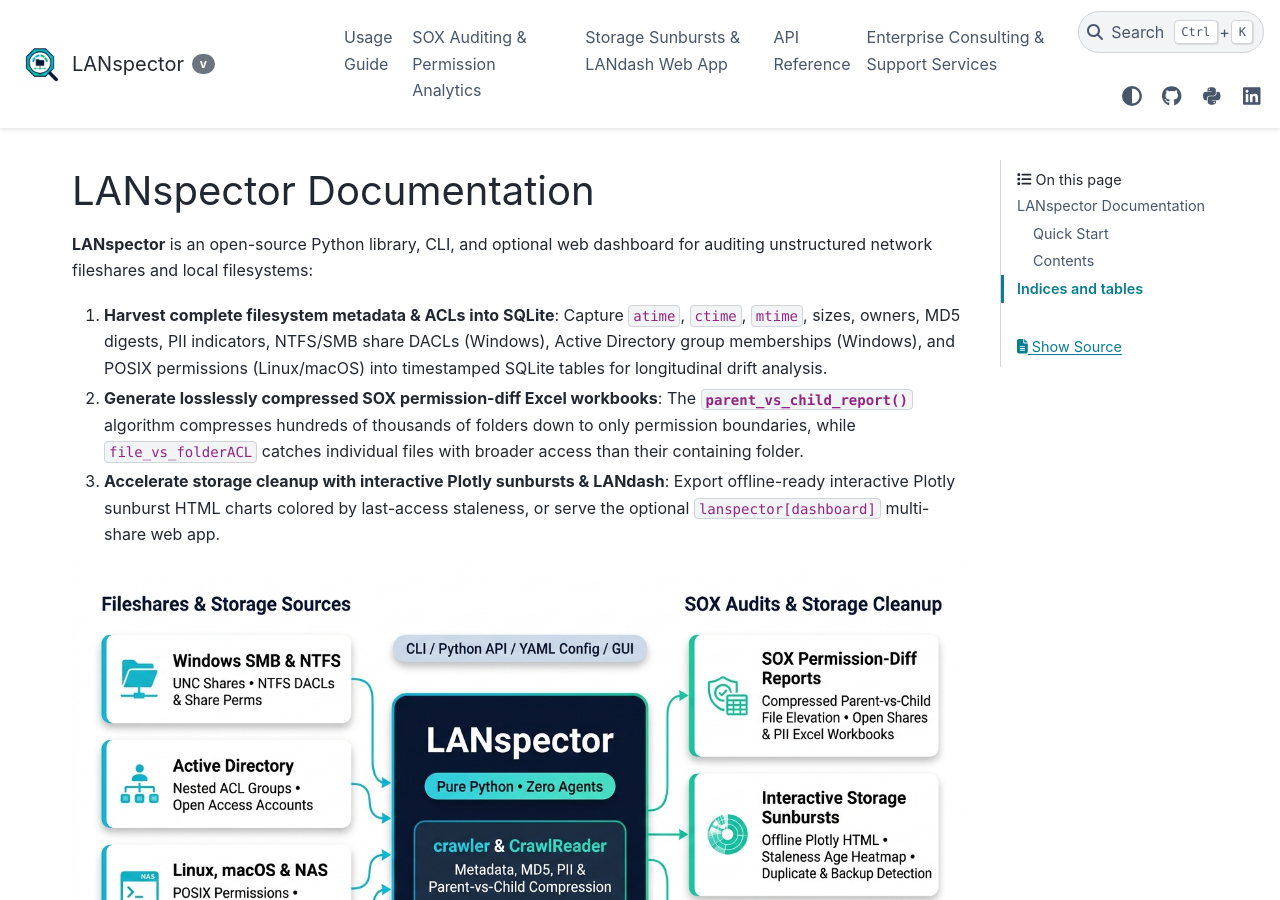
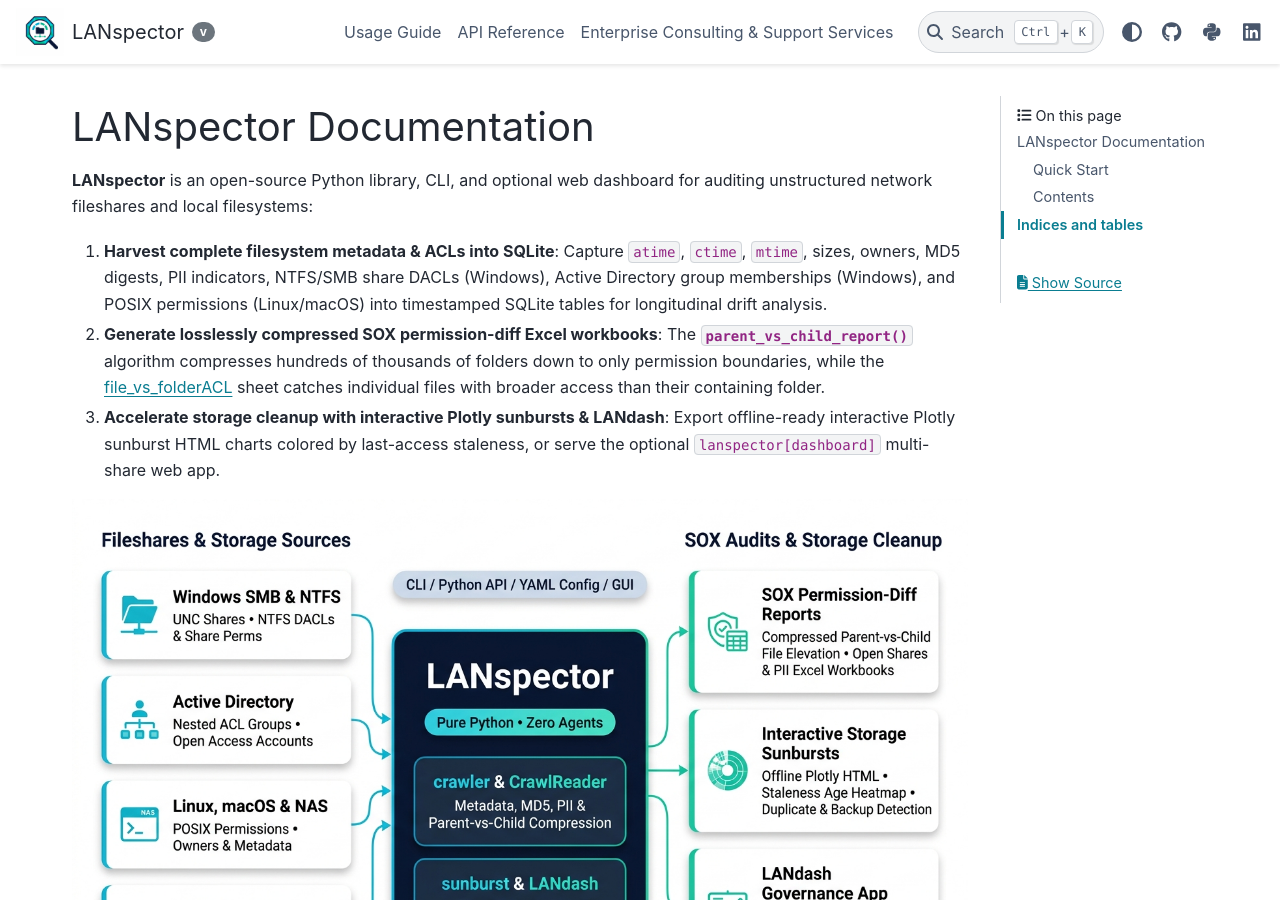
Before and after one commit to aberndsen/lanspector, a Sphinx documentation site: the page built from docs/source/index.rst, in a window 1280 px wide and 900 px high. Built offline with Sphinx 7.4.7 and the PyData theme 0.15.4, drawn with Linux system fonts in a browser that asks for light colours; the version number could not be read and is left out.

Commit message:
docs: nest auditing and sunburst guides under Usage Guide [skip release] (#4)
* docs: nest auditing and sunburst guides under Usage Guide [skip release]

* docs: link file_vs_folderACL to auditing guide section [skip release]

```diff
--- a/docs/source/auditing_guide.rst
+++ b/docs/source/auditing_guide.rst
@@ -29,6 +29,8 @@ Permission Codes
 Pass ``use_permission_hierarchy=True`` to collapse subordinate bits (e.g. ``MR`` becomes ``M``
 and ``F`` dominates lower grants) so audits focus on effective privileges rather than raw DACL noise.
 
+.. _file-vs-folder-acl:
+
 File-vs-Folder Elevated Access
 ~~~~~~~~~~~~~~~~~~~~~~~~~~~~~~
 
--- a/docs/source/index.rst
+++ b/docs/source/index.rst
@@ -16,8 +16,8 @@ for auditing unstructured network fileshares and local filesystems:
 2. **Generate losslessly compressed SOX permission-diff Excel workbooks**:
    The :meth:`~lanspector.reader.CrawlReader.parent_vs_child_report` algorithm
    compresses hundreds of thousands of folders down to only permission boundaries,
-   while ``file_vs_folderACL`` catches individual files with broader access than
-   their containing folder.
+   while the :ref:`file_vs_folderACL <file-vs-folder-acl>` sheet catches individual
+   files with broader access than their containing folder.
 3. **Accelerate storage cleanup with interactive Plotly sunbursts & LANdash**:
    Export offline-ready interactive Plotly sunburst HTML charts colored by last-access
    staleness, or serve the optional ``lanspector[dashboard]`` multi-share web app.
@@ -58,8 +58,6 @@ Or from Python:
    :hidden:
 
    usage
-   auditing_guide
-   sunburst_dashboard_guide
    api/index
    consulting
 
```
Also changed, not shown: README.md (+1 -1 lines), docs/source/usage.rst (+7 -0 lines).
